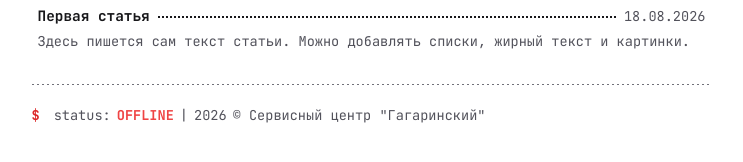
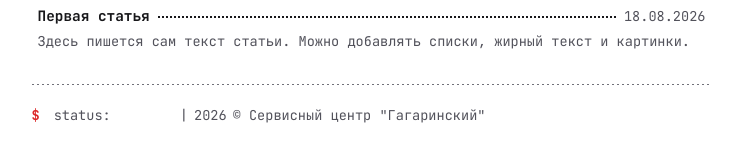
Before and after one commit to polinom11/polinom11.github.io, a Jekyll site: the page built from blog.html, in a window 1280 px wide. Shown: the part 222-384 px from the top of the page, without its empty margins (261-1004 px from the left). Built offline with Jekyll 4.4.1, drawn with Linux system fonts in a browser that asks for light colours.

Commit message:
Update blog.html

```diff
--- a/blog.html
+++ b/blog.html
@@ -106,7 +106,7 @@
 
     <footer id="contacts">
         <div class="footer-status">
-            <span class="prompt">$</span>status: <span id="statusIndicator" class="status-online">ONLINE</span> | <span id="year">2026</span> &copy; Сервисный центр "Гагаринский"
+            <span class="prompt">$</span>status: <span id="statusIndicator" class="status-loading">OFFLINE</span> | <span id="year">2026</span> &copy; Сервисный центр "Гагаринский"
         </div>
     </footer>
 
```
